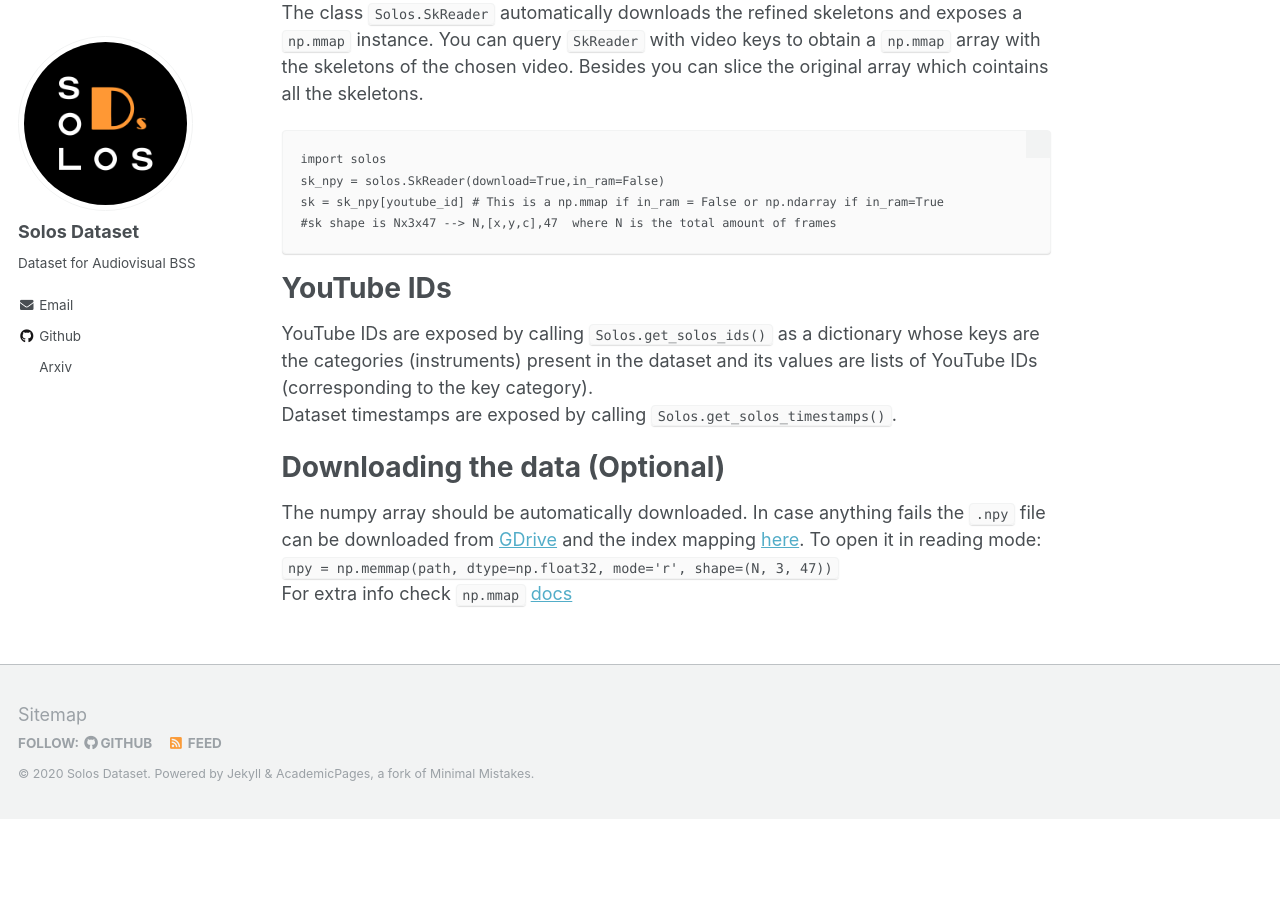
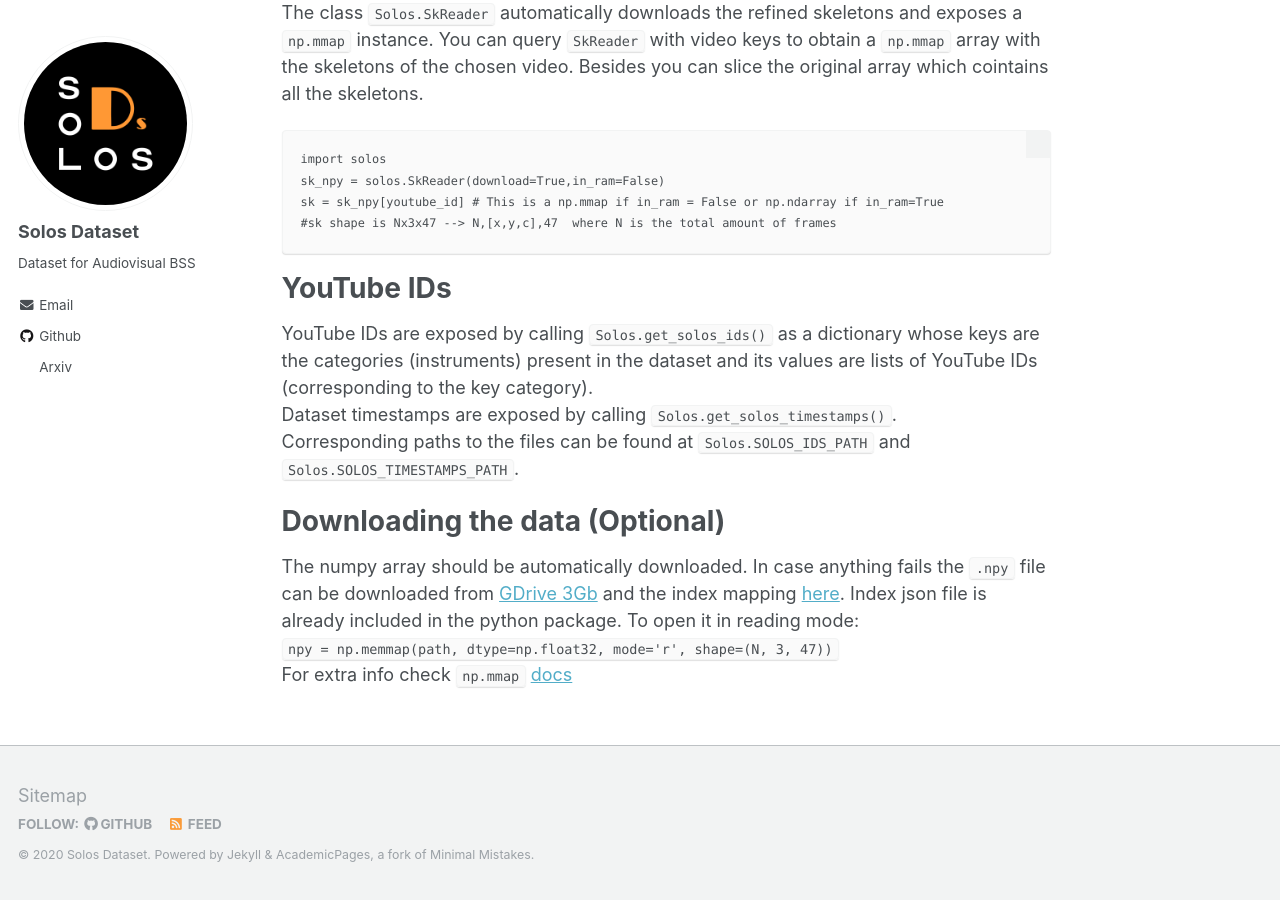
Before and after one commit to JuanFMontesinos/Solos, a Jekyll site: the page built from _pages/python.md, in a window 1280 px wide and 900 px high, scrolled down 1257 px. Built offline with Jekyll 4.4.1, drawn with Linux system fonts in a browser that asks for light colours; before the commit the page ends 2076 px from its top, so only the background shows below that.

Commit message:
Update python.md

```diff
--- a/_pages/python.md
+++ b/_pages/python.md
@@ -49,8 +49,9 @@ sk = sk_npy[youtube_id] # This is a np.mmap if in_ram = False or np.ndarray if i
 # YouTube IDs
 YouTube IDs are exposed by calling `Solos.get_solos_ids()` as a dictionary whose keys are the categories (instruments) present in the dataset and its values are lists of YouTube IDs (corresponding to the key category).
 Dataset timestamps are exposed by calling `Solos.get_solos_timestamps()`.
+Corresponding paths to the files can be found at `Solos.SOLOS_IDS_PATH` and `Solos.SOLOS_TIMESTAMPS_PATH`.
 # Downloading the data (Optional)
-The numpy array should be automatically downloaded. In case anything fails the `.npy` file can be downloaded from [GDrive](https://drive.google.com/file/d/1QRn7KMoJVD342VjpxsQh_uyQPhH2859B/view?usp=sharing) and the index mapping [here](https://drive.google.com/file/d/1vkVDWDcChYaiVjp0PmOgQgZdLIYbWeaV/view?usp=sharing).
+The numpy array should be automatically downloaded. In case anything fails the `.npy` file can be downloaded from [GDrive 3Gb](https://drive.google.com/file/d/1QRn7KMoJVD342VjpxsQh_uyQPhH2859B/view?usp=sharing) and the index mapping [here](https://drive.google.com/file/d/1vkVDWDcChYaiVjp0PmOgQgZdLIYbWeaV/view?usp=sharing). Index json file is already included in the python package.
 To open it in reading mode:
 `npy = np.memmap(path, dtype=np.float32, mode='r', shape=(N, 3, 47))`
 For extra info check `np.mmap` [docs](https://het.as.utexas.edu/HET/Software/Numpy/reference/generated/numpy.memmap.html)
```
